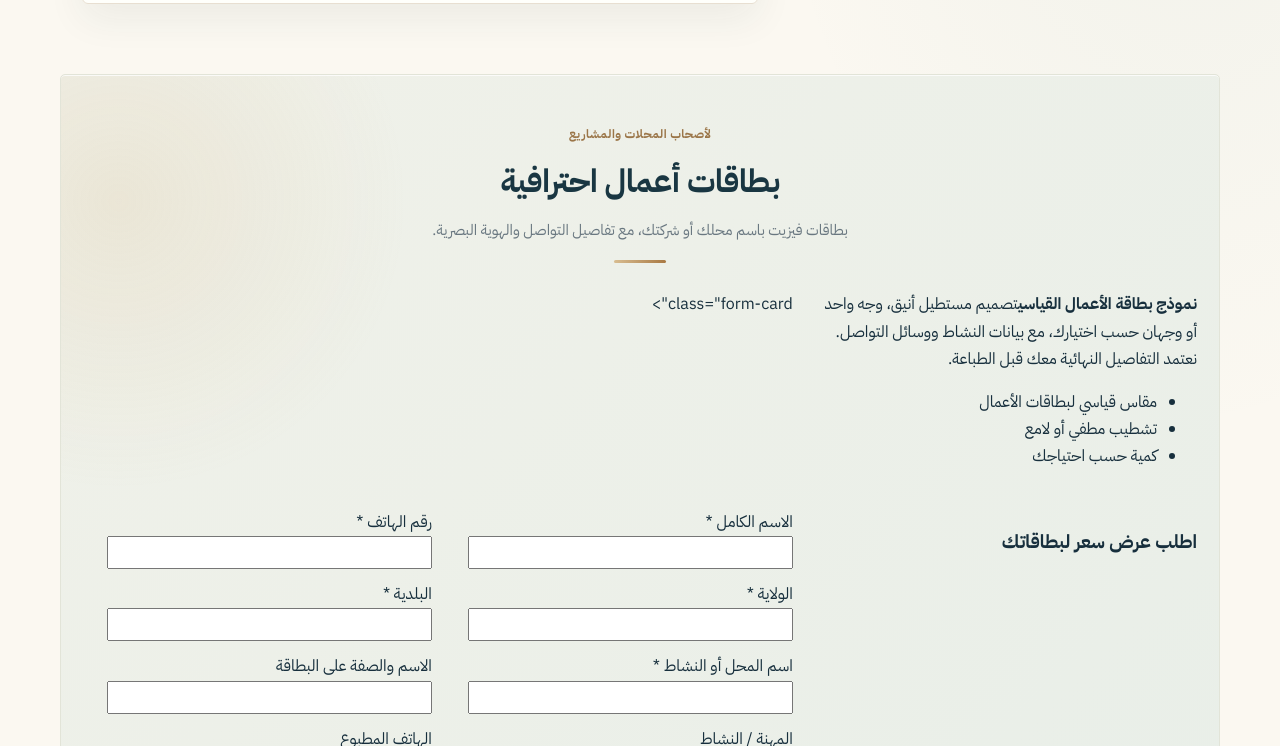
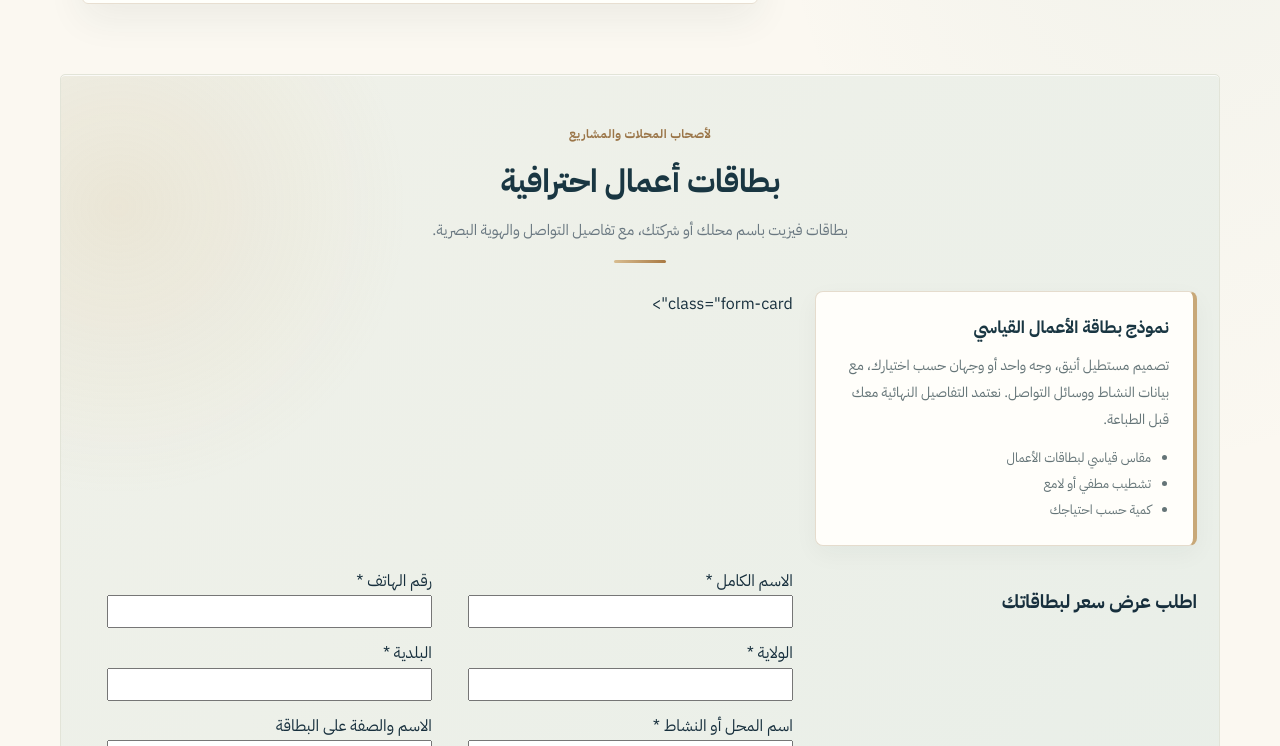
Before and after one commit to htabdou4-afk/lamseti-store, a plain HTML site: page index.html in a window 1280 px wide. Shown: the part 2156-2902 px from the top of the page. Drawn offline with nearby package versions, Linux system fonts and the light colour scheme.

Commit message:
Style standard product specification panels

```diff
--- a/styles.css
+++ b/styles.css
@@ -418,3 +418,15 @@ footer{
  .business-card-preview{min-height:175px;max-width:100%}
  .business-card-back{transform:none}
 }
+
+
+/* Standard product information blocks (no live preview UI). */
+.standard-spec-note{
+  margin-top:24px;padding:22px 24px;display:flex;flex-direction:column;gap:10px;
+  border:1px solid #e5dccd;border-right:4px solid #c8a878;border-radius:8px;
+  background:#fffefa;box-shadow:0 8px 24px rgba(20,43,56,.045);
+}
+.standard-spec-note>b{color:#193642;font-size:17px}
+.standard-spec-note>span{color:#647477;font-size:14px;line-height:1.9}
+.standard-spec-note ul{margin:2px 18px 0 0;padding:0;color:#647477;font-size:13px;line-height:2}
+.business-standard-note{margin:0;align-self:start}
```
